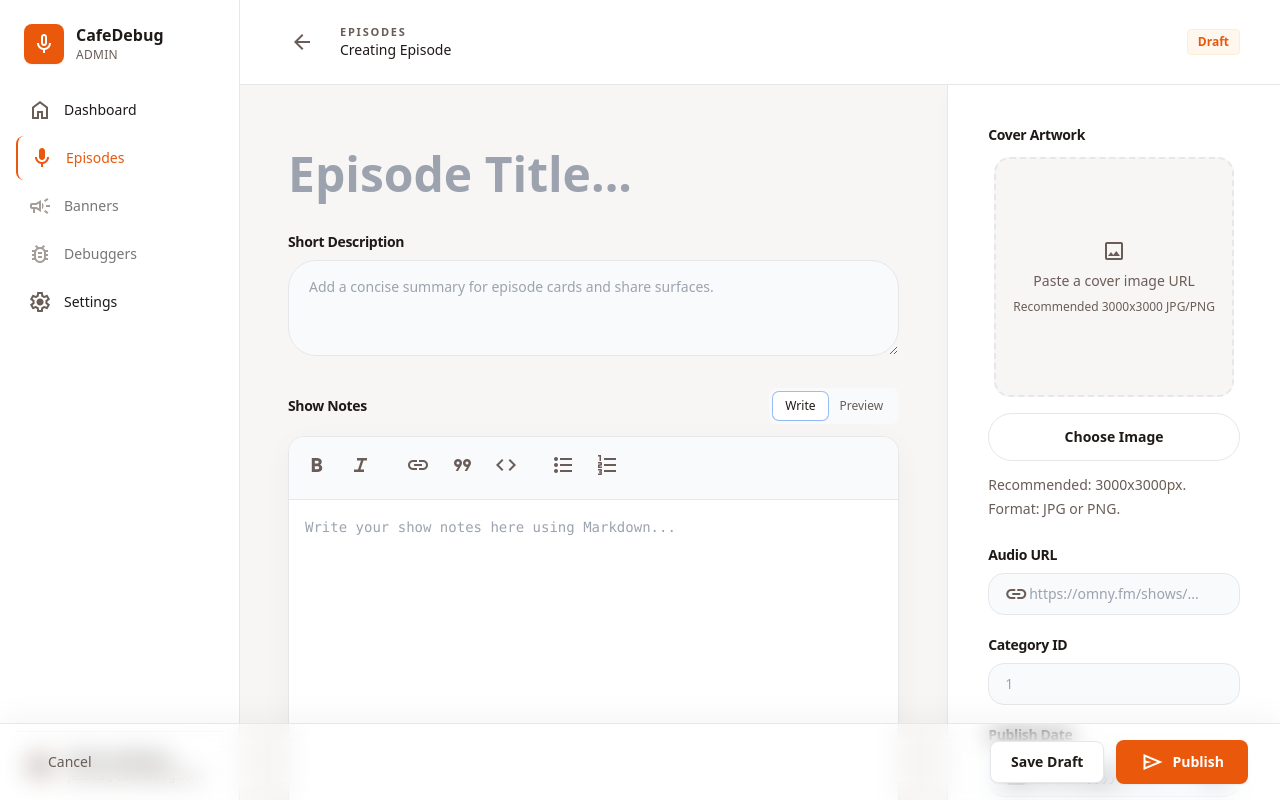
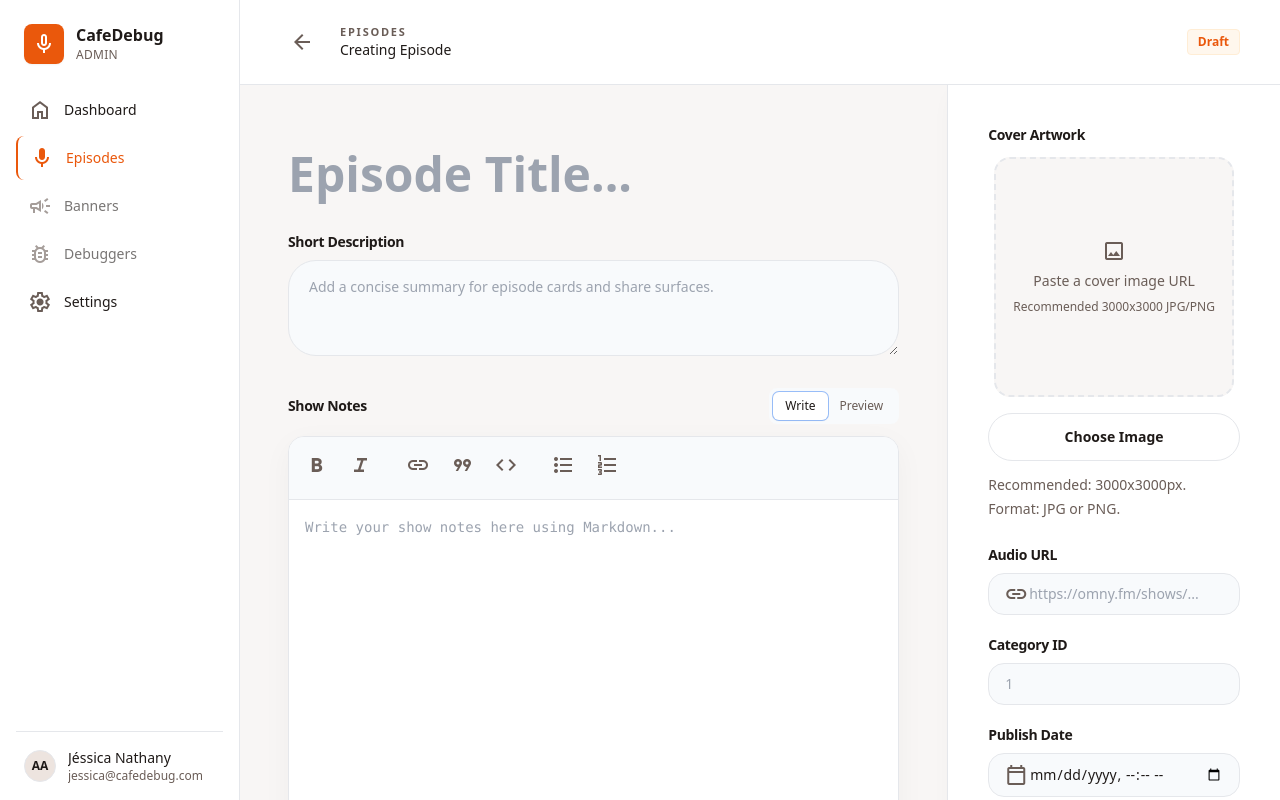
Before and after one commit to RegisBarros/cafedebug-ui, a Next.js app in the folder apps/admin/: page /episodes/new in a window 1280 px wide. Shown: the top 800 px of the page. Built offline with nearby package versions, Linux system fonts and the light colour scheme.

Commit message:
fix(styles): adjust layout spacing and footer positioning for improved UI consistency

```diff
--- a/apps/admin/src/features/episodes/components/episode-editor-form.tsx
+++ b/apps/admin/src/features/episodes/components/episode-editor-form.tsx
@@ -206,7 +206,7 @@ export function EpisodeEditorForm({
       <form className="flex flex-1 flex-col" noValidate>
         <input type="hidden" {...register("imageUrl")} />
 
-        <div className="mx-auto flex w-full max-w-[1600px] flex-1 flex-col pb-24 md:flex-row">
+        <div className="mx-auto flex w-full max-w-[1600px] flex-1 flex-col md:flex-row">
           <section className="w-full px-6 pb-32 pt-8 md:w-[60%] md:p-8 lg:w-[68%] lg:p-12">
             <div className="flex flex-col gap-8">
               <div className="space-y-4">
@@ -406,7 +406,7 @@ export function EpisodeEditorForm({
             </div>
           </section>
 
-          <aside className="w-full border-t border-outline-variant/60 bg-surface-container-lowest px-6 pb-32 pt-8 shadow-[-4px_0_24px_-12px_rgba(0,0,0,0.05)] md:w-[40%] md:border-l md:border-t-0 md:p-8 lg:w-[32%] lg:p-10">
+          <aside className="w-full border-t border-outline-variant/60 bg-surface-container-lowest px-6 pb-10 pt-8 shadow-[-4px_0_24px_-12px_rgba(0,0,0,0.05)] md:w-[40%] md:border-l md:border-t-0 md:p-8 lg:w-[32%] lg:p-10">
             <div className="flex flex-col gap-6">
               <section className={metadataSectionClassName}>
                 <div className="flex flex-col gap-3">
@@ -586,7 +586,7 @@ export function EpisodeEditorForm({
           </aside>
         </div>
 
-        <footer className="fixed bottom-0 left-0 right-0 z-30 border-t border-outline-variant/60 bg-surface-container-lowest/80 p-4 shadow-[0_-8px_30px_rgba(0,0,0,0.04)] backdrop-blur-md">
+        <footer className="mt-auto border-t border-outline-variant/60 bg-surface-container-lowest p-4 shadow-[0_-8px_30px_rgba(0,0,0,0.04)]">
           <div className="mx-auto flex w-full max-w-[1600px] flex-wrap items-center justify-between gap-4 px-2 md:px-4">
             <button
               className="rounded-lg px-4 py-2 text-sm font-medium text-on-surface-variant transition hover:bg-surface hover:text-on-surface"
```
